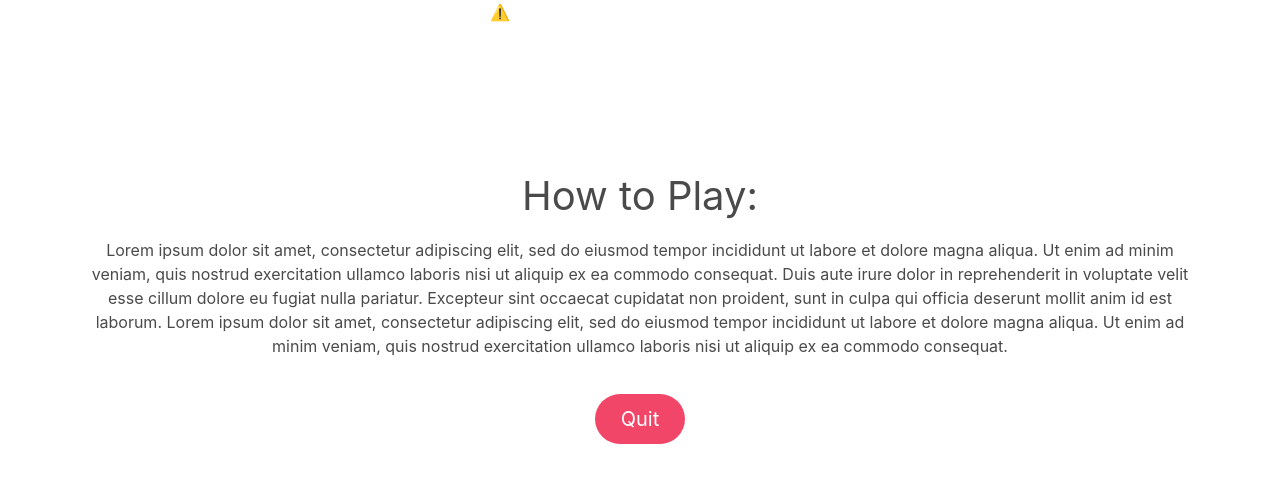
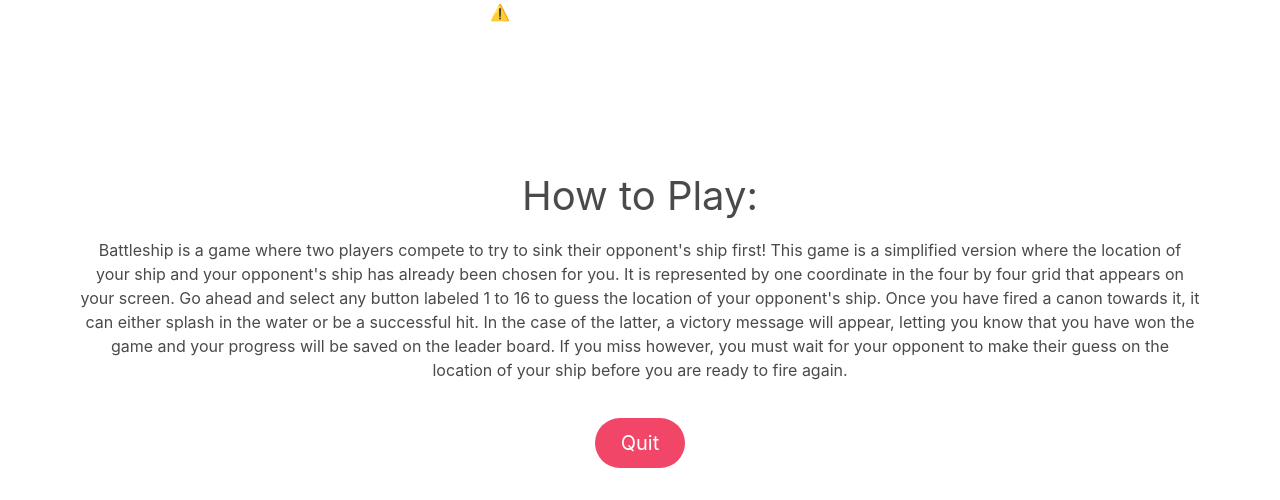
Before and after one commit to reyesenamorado97/312-Project, a Flask app: page /lobby in a window 1280 px wide. Shown: the part 392-892 px from the top of the page. Before the commit the page ends 836 px from the top, so only its background shows below. Run offline with Flask 3, Linux system fonts and the light colour scheme; the visitor is signed in with stand-in values (Sample User, id 1); some libraries are stand-ins or nearby versions.

Commit message:
added the how to play message

```diff
--- a/battleship/templates/lobby.html
+++ b/battleship/templates/lobby.html
@@ -81,13 +81,15 @@
 
 					<!-- How To Play Text -->
 					<p class="is-size-6-desktop is-size-6-mobile pb-3 fadeIn ml-4 mr-4">
-						Lorem ipsum dolor sit amet, consectetur adipiscing elit, sed do eiusmod tempor incididunt ut labore et
-						dolore magna aliqua. Ut enim ad minim veniam, quis nostrud exercitation ullamco laboris nisi ut aliquip ex
-						ea commodo consequat. Duis aute irure dolor in reprehenderit in voluptate velit esse cillum dolore eu fugiat
-						nulla pariatur. Excepteur sint occaecat cupidatat non proident, sunt in culpa qui officia deserunt mollit
-						anim id est laborum. Lorem ipsum dolor sit amet, consectetur adipiscing elit, sed do eiusmod tempor incididunt ut labore et
-						dolore magna aliqua. Ut enim ad minim veniam, quis nostrud exercitation ullamco laboris nisi ut aliquip ex
-						ea commodo consequat.
+						Battleship is a game where two players compete to try to sink their opponent's ship first!
+						This game is a simplified version where the location of your ship and your opponent's ship
+						has already been chosen for you. It is represented by one coordinate in the four by four
+						grid that appears on your screen. Go ahead and select any button labeled 1 to 16 to guess
+						the location of your opponent's ship. Once you have fired a canon towards it, it can either
+						splash in the water or be a successful hit. In the case of the latter, a victory message will
+						appear, letting you know that you have won the game and your progress will be saved on the
+						leader board. If you miss however, you must wait for your opponent to make their guess on
+						the location of your ship before you are ready to fire again.
 					</p>
 
 					<!-- Quit Button -->
```
